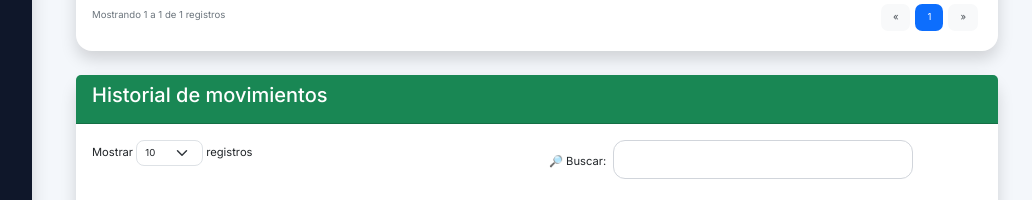
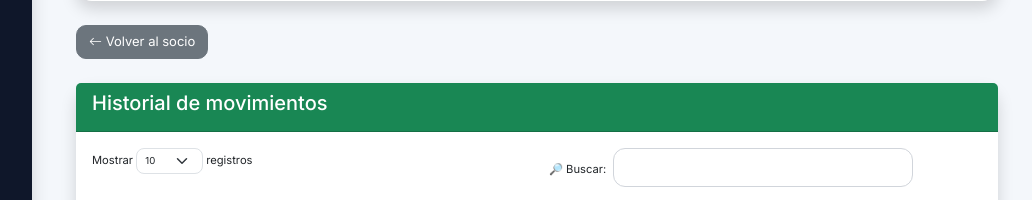
Before and after one commit to rcardenasch/AppBK, a Flask app: page /acciones/detalle/1 in a window 1280 px wide. Shown: the part 717-917 px from the top of the page, without its empty margins (238-1270 px from the left). Run offline with Flask 3, Linux system fonts and the light colour scheme; a user stored in the database is signed in; tables that the repository leaves empty hold one stand-in row (values such as "Sample post"); parts of the project's set-up code (start-up, migrations or seed data) failed here and were passed over; some libraries are stand-ins or nearby versions.

Commit message:
Trabajo Commit - Ap BK

```diff
--- a/templates/acciones/detalle.html
+++ b/templates/acciones/detalle.html
@@ -100,7 +100,9 @@
         </div>
     </div>
     <br>
-    <!-- BOTONES -->
+
+
+    <!-- BOTONES
     <div class="mb-3">
         <a class="btn btn-warning disabled" href="{{ url_for('prestamos.nuevo',socio_id=accion.socio.id,
                             accion_id=accion.id) }}">
@@ -116,6 +118,7 @@
             Registrar movimiento
         </a>
     </div>
+    -->
 
     <!-- PRESTAMOS -->
     <div class="card shadow rounded-4 mb-4">
@@ -193,6 +196,14 @@
         </div>
     </div>
 
+    <div class="d-flex justify-content-between align-items-center mb-4">
+
+        <a href="{{ url_for('socios.detalle', id=accion.socio.id) }}" class="btn btn-secondary">
+            <i class="bi bi-arrow-left"></i>
+            Volver al socio
+        </a>
+
+    </div>
     <!-- MOVIMIENTOS -->
     <div class="card shadow rounded-4">
         <div class="card-header bg-success text-white">
@@ -288,7 +299,7 @@
                     <label class="form-label">
                         Aporte
                     </label>
-                    <input type="number" step="0.01" min="0" id="editAporte" class="form-control">
+                    <input type="number" step="0.01" min="0" id="editAporte" class="form-control" disabled>
                 </div>
 
                 <div class="col-md-6">
@@ -303,7 +314,7 @@
                     <label class="form-label">
                         Multa actual
                     </label>
-                    <input type="number" step="0.01" min="0" id="editMulta" class="form-control">
+                    <input type="number" step="0.01" min="0" id="editMulta" class="form-control" disabled>
                     <small class="text-muted">
                         Esta multa se aplicará al siguiente período.
                     </small>
```
